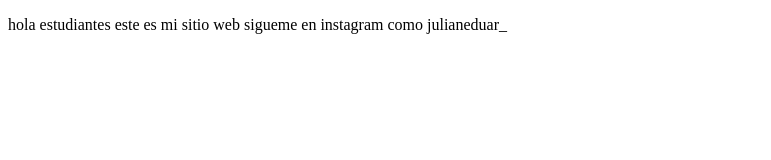
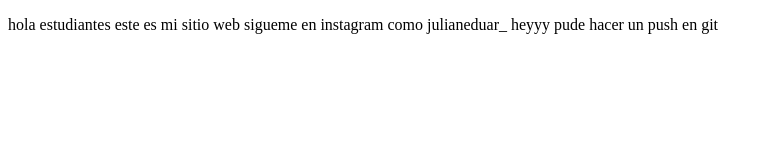
Before and after one commit to thejulians/proyectoDemoCursoPrework, a plain HTML site: page index.html in a window 1280 px wide. Shown: the whole page, without its empty margins (0-771 px from the left). Drawn offline with Linux system fonts and the light colour scheme.

Commit message:
I wrote that I can to push in github

```diff
--- a/index.html
+++ b/index.html
@@ -10,7 +10,7 @@
     <p>
 
         hola estudiantes este es mi sitio web sigueme en
-        instagram como julianeduar_
+        instagram como julianeduar_ heyyy pude hacer un push en git
 
     </p>
 </body>
```
